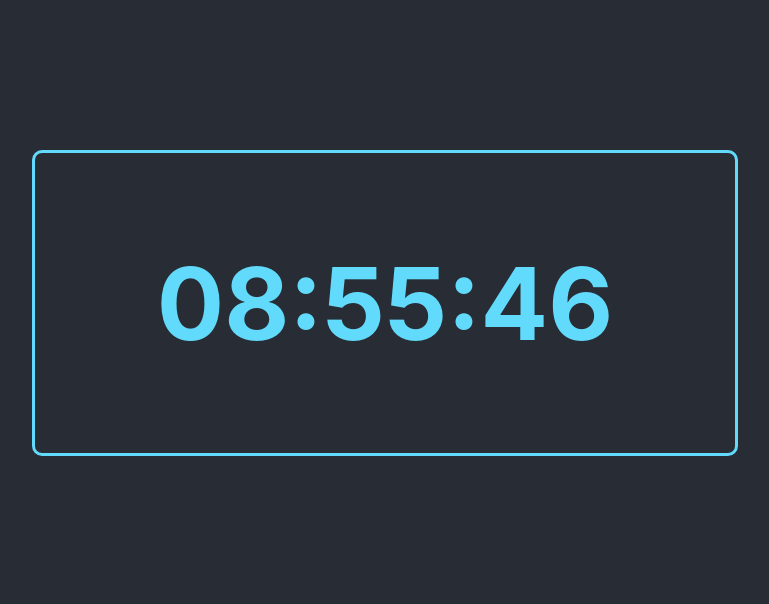
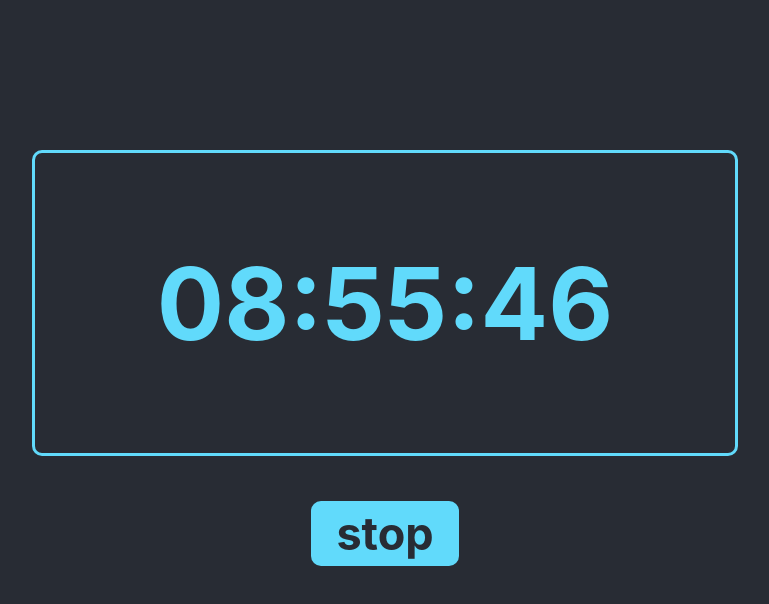
Before and after one commit to puerchik/clock, a React (Create React App) app: page / in a window 1280 px wide. Shown: the top 604 px of the page, without its empty margins (255-1024 px from the left). Built offline with nearby package versions, Linux system fonts and the light colour scheme.

Commit message:
added cleaning side effects

```diff
--- a/src/App.css
+++ b/src/App.css
@@ -7,7 +7,9 @@ body {
   width: 1200px;
   margin: 0 auto;
   display: flex;
+  flex-direction: column;
   justify-content: center;
+  align-items: center;
 }
 
 .clockWrapper {
@@ -20,9 +22,44 @@ body {
   display: flex;
   align-items: center;
   justify-content: center;
+  margin-bottom: 45px;
+
 }
 
 .time {
   font-size: 100px;
   font-weight: bold;
 }
+
+.buttonWrapper {
+  width: 700px;
+  display: flex;
+  justify-content: space-around;
+}
+
+.button {
+  all: unset;
+  background-color: #61dafb;
+  color: #282c34;
+  padding: 5px 25px;
+  border-radius: 10px;
+  font-size: 45px;
+  font-weight: bold;
+}
+
+.button:hover {
+  cursor: pointer;
+}
+
+.stopClockText {
+  margin-bottom: 50px;
+}
+
+.stopClock {
+  padding-top: 300px;
+  text-align: center;
+  font-size: 100px;
+  display: flex;
+  flex-direction: column;
+  align-items: center;
+}
--- a/src/App.tsx
+++ b/src/App.tsx
@@ -1,27 +1,22 @@
 import React, { useEffect, useState } from 'react';
 import './App.css';
+import { Clock } from './Components/Clock';
+import { StopClock } from './Components/StopClock';
 
 function App() {
 
-  const displayFormatting = (num: number) => num < 10 ? "0" + num : num;
+  const [toggle, setToggle] = useState(true)
 
-  const [time, setTime] = useState(new Date())
-
-  useEffect(() => {
-    setInterval(() => {
-      setTime(new Date())
-    }, 1000)
-  }, [])
+  const changeToggleHandler = () => setToggle(!toggle);
 
   return (
-    <div className="App">
-      <div className="clockWrapper">
-        <span className='time'>
-          {`${displayFormatting(time.getHours())}:${displayFormatting(time.getMinutes())}:${displayFormatting(time.getSeconds())}`}
-        </span>
-      </div>
+    <div>
+      {toggle
+        ? <Clock changeToggle={changeToggleHandler} />
+        : <StopClock changeToggle={changeToggleHandler} />}
     </div>
-  );
+  )
+
 }
 
 export default App;
--- /dev/null
+++ b/src/Components/Clock.tsx
@@ -0,0 +1,35 @@
+import { useEffect, useState } from "react";
+
+type ClockPropsType = {
+    changeToggle: () => void
+}
+
+export const Clock = (props: ClockPropsType) => {
+    const displayFormatting = (num: number) => num < 10 ? "0" + num : num;
+
+    const [time, setTime] = useState(new Date())
+
+    useEffect(() => {
+        const intervalId = setInterval(() => {
+            console.log("tick");
+            setTime(new Date())
+        }, 1000)
+
+        return () => {
+           clearInterval(intervalId)
+        }
+    }, [])
+
+    return (
+        <div className="App">
+            <div className="clockWrapper">
+                <span className='time'>
+                    {`${displayFormatting(time.getHours())}:${displayFormatting(time.getMinutes())}:${displayFormatting(time.getSeconds())}`}
+                </span>
+            </div>
+            <div className="buttonWrapper">
+                <button onClick={props.changeToggle} className="button stopButton">stop</button>
+            </div>
+        </div>
+    );
+}
--- /dev/null
+++ b/src/Components/StopClock.tsx
@@ -0,0 +1,14 @@
+type StopClockPropsType = {
+    changeToggle: () => void
+}
+
+export const StopClock = (props: StopClockPropsType) => {
+    return (
+        <>
+            <div className="stopClock">
+                <span className="stopClockText">Stop clock</span>
+                <button onClick={props.changeToggle} className="button resetButton">reset</button>
+            </div >
+        </>
+    )
+}
```
